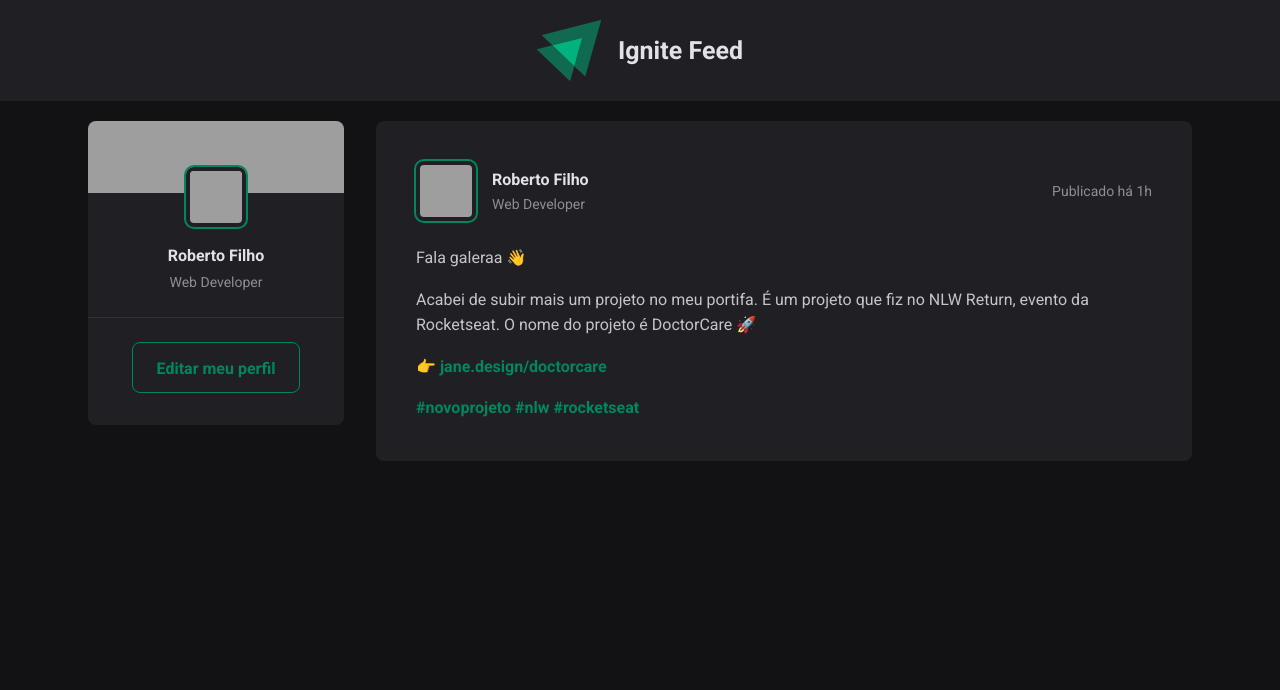
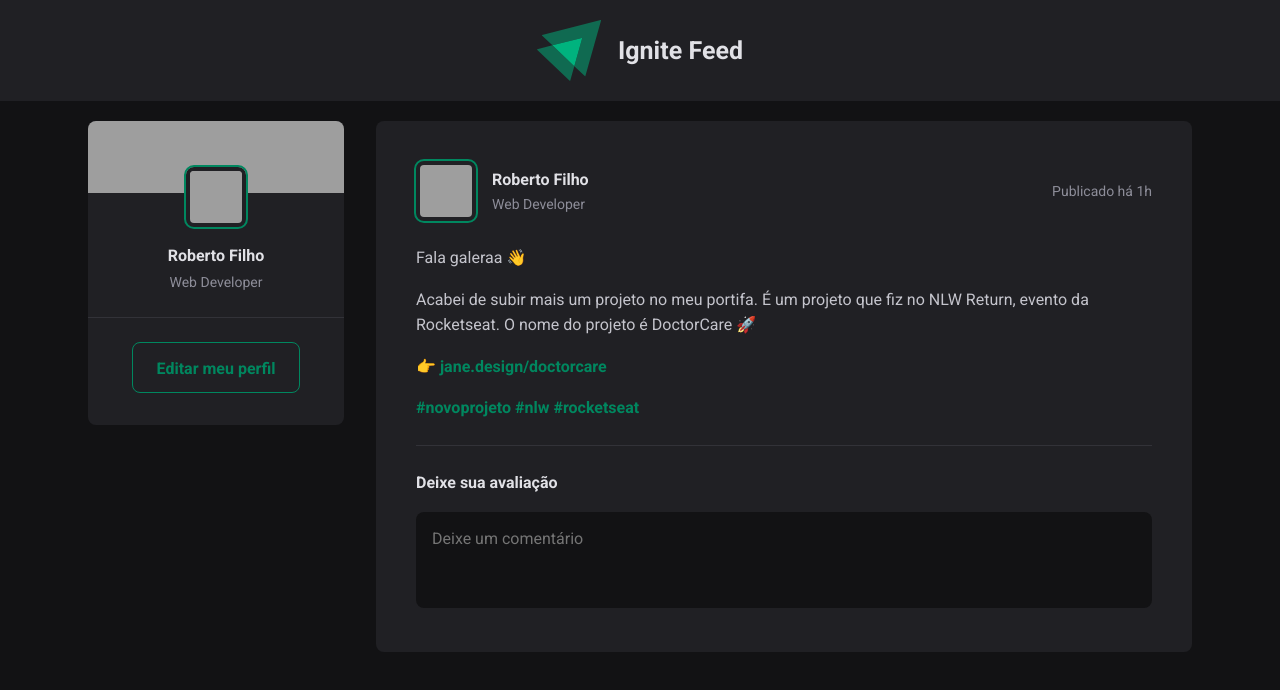
Before and after one commit to eurcvf/ignitefeed, a React (Vite) app: page / in a window 1280 px wide. Shown: the top 690 px of the page. Built offline with nearby package versions, Linux system fonts and the light colour scheme; grey boxes are pictures that could not be loaded.

Commit message:
Adicionado formulário de comentários

```diff
--- a/src/components/Post/Post.jsx
+++ b/src/components/Post/Post.jsx
@@ -24,6 +24,16 @@
 
         <p><a href="#">#novoprojeto</a> <a href="#">#nlw</a> <a href="#">#rocketseat</a></p>
       </div>
+
+      <form className={styles.commentForm}>
+        <strong>Deixe sua avaliação</strong>
+
+        <textarea placeholder='Deixe um comentário' />
+
+        <footer>
+          <button type='submit'>Publicar</button>
+        </footer>
+      </form>
     </article>
   )
 }
--- a/src/components/Post/Post.module.scss
+++ b/src/components/Post/Post.module.scss
@@ -67,4 +67,57 @@
       }
     }
   }
+
+  .commentForm {
+    width: 100%;
+    margin-top: 2.4rem;
+    padding-top: 2.4rem;
+    border-top: 1px solid var(--gray-600);
+
+    strong {
+      line-height: 160%;
+      color: var(--gray-100);
+    }
+
+    textarea {
+      width: 100%;
+      background-color: var(--gray-900);
+      border: 0;
+      resize: none;
+      height: 9.6rem;
+      padding: 1.6rem;
+      border-radius: 8px;
+      color: var(--gray-100);
+      line-height: 140%;
+      margin-top: 1.6rem;
+    }
+
+    button {
+      padding: 1.6rem 2.4rem;
+      margin-top: 1.6rem;
+      border-radius: 8px;
+      border: 0;
+      background-color: var(--green-500);
+      color: var(--white);
+      font-weight: bold;
+      cursor: pointer;
+      transition: all .1s ease;
+
+      &:hover {
+        background-color: var(--green-300);
+      }
+    }
+
+    footer {
+      visibility: hidden;
+      max-height: 0;
+    }
+
+    &:focus-within {
+      footer {
+        visibility: visible;
+        max-height: none;
+      }
+    }
+  }
 }
--- a/src/styles/global.scss
+++ b/src/styles/global.scss
@@ -11,6 +11,11 @@
   --gray-900: #121214;
   --green-300: #05a173;
   --green-500: #00875f;
+}
+
+:focus {
+  outline: transparent;
+  box-shadow: 0 0 0 2px var(--green-500);
 }
 
 * {
```
